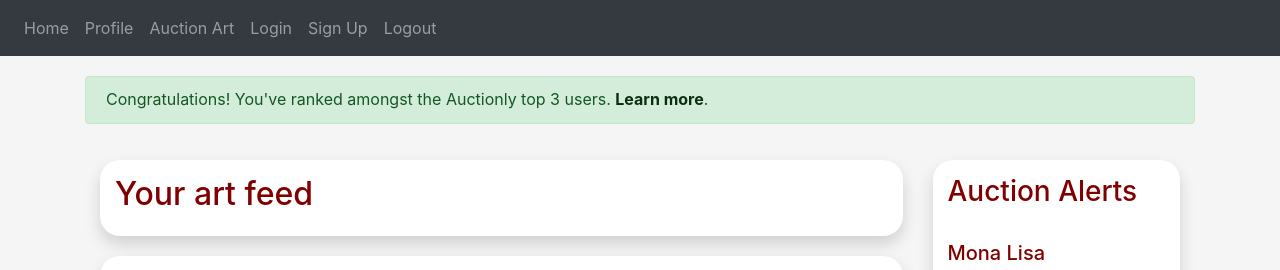
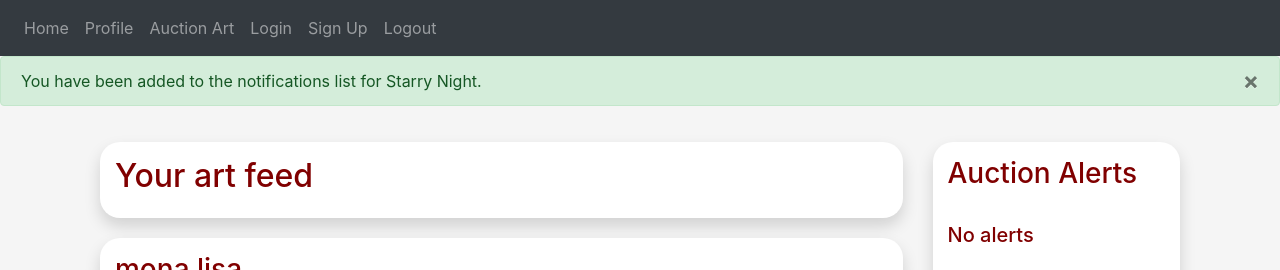
Before and after one commit to lua-lipa/auctionly, a Flask app: page /?art_id=2&notify=True in a window 1280 px wide. Shown: the top 270 px of the page. Run offline with Flask 2, Linux system fonts and the light colour scheme; a user stored in the database is signed in; data comes from the database, SQL or seed files in the repository; both versions use the stored data as it was after the commit; some libraries are stand-ins or nearby versions.

Commit message:
added functionality to notify users when art goes on auction

```diff
--- /dev/null
+++ b/auctionly/art/art_notifications.py
@@ -0,0 +1,14 @@
+from auctionly import db
+
+class Art_Notifications(db.Model):
+    """Art notification class implemented to create art notification"""
+    id = db.Column(db.Integer, primary_key=True)
+    user_id = db.Column(db.Integer, db.ForeignKey("user.id"))
+    art_id = db.Column(db.Integer, db.ForeignKey("art.id"))
+
+    def __init__(self, user_id, art_id):
+        self.user_id = user_id
+        self.art_id = art_id
+
+    def get_art_id(self):
+        return self.art_id
--- a/auctionly/templates/home.html
+++ b/auctionly/templates/home.html
@@ -5,9 +5,9 @@
         <link href="../static/css/style.css" rel="stylesheet">
       </head>
     <body>
-        <div class="alert alert-success" role="alert" style="padding-top: 10px; margin-top: 20px;">
+        <!-- <div class="alert alert-success" role="alert" style="padding-top: 10px; margin-top: 20px;">
             Congratulations! You've ranked amongst the Auctionly top 3 users. <a href="/rank_info" class="alert-link">Learn more</a>.
-          </div>
+          </div> -->
         <div class="container">
           <div class="row">
                 <div class="col-lg-9">
@@ -29,7 +29,11 @@
                                     <h8 style="color: maroon;">Status: <h8 style="color: black;">{%if art.get_up_for_auction() == "False":%} On Exhibition {%else:%} On Auction {%endif%}</h8>
                                     <p style="font-size: 13px; padding-top: 10px; color: black;">{{ art.get_description() }}</p>
                                     {%if art.get_up_for_auction() == "False":%}
-                                    <a href="/rank_info" role="button"><button type="button" class="btn btn-view-more">Notify me</button></a>
+                                        {%if art.get_art_id() is in notifications:%}
+                                        <a href="/?art_id={{ art.get_art_id() }}&notify=False" role="button"><button type="button" class="btn btn-view-more">Don't notify me</button></a>
+                                        {%else:%}
+                                        <a href="/?art_id={{ art.get_art_id() }}&notify=True" role="button"><button type="button" class="btn btn-view-more">Notify me</button></a>
+                                        {%endif%}
                                     {%else:%}
                                         <a href="/auction?id={{ feed.get_art_auction_id(art.get_art_id()) }}" role="button"><button type="button" class="btn btn-view-more">Go to auction</button></a>
                                     {%endif%}
@@ -42,30 +46,25 @@
                 <div class="auctions-card">
                     <h3><a style="color: maroon; text-decoration: none;" type="submit" name="view">Auction Alerts</a></h3>
                     <br>
+                    {% if not alerts: %}
                         <div class="media">
                             <div class="media-body">
-                            <h5><a style="color: maroon; text-decoration: none;" type="submit" name="view">Mona Lisa</a></h5>
+                                <h5><a style="color: maroon; text-decoration: none;" type="submit" name="view">No alerts</a></h5>
+                                <h7><a style="text-decoration: none; padding-top: 10px;" type="submit" name="view">You can sign up to be alerted when exhibition pieces go on auction by clicking the "Notify me" button</a></h7>
+                            </div>
+                        </div>
+                    {% else: %}
+                        {% for notify in alerts %}
+                            <div class="media">
+                                <div class="media-body">
+                                    <h5><a href="/auction?id={{ feed.get_art_auction_id(notify.get_art_id()) }}" style="color: maroon; text-decoration: none;" type="submit" name="view">{{ notify.get_name() }}</a></h5>
                                     <img src="https://picsum.photos/600/500" class="img-fluid center-small" style="padding-top: 10px; align-items: center;">
-                            <h7><a style="text-decoration: none; padding-top: 10px;" type="submit" name="view">Someone</a></h7>
+                                    <h7><a style="text-decoration: none; padding-top: 10px;" type="submit" name="view">{{ feed.get_user_name(notify.get_owner()) }}</a></h7>
                                 </div>
                             </div>
                             <hr>
-                    <div class="media">
-                        <div class="media-body">
-                            <h5><a style="color: maroon; text-decoration: none;" type="submit" name="view">Mona Lisa</a></h5>
-                            <img src="https://picsum.photos/600/500" class="img-fluid center-small" style="padding-top: 10px; align-items: center;">
-                            <h7><a style="text-decoration: none; padding-top: 10px;" type="submit" name="view">Someone</a></h7>
-                        </div>
-                    </div>
-                    <hr>
-                    <div class="media">
-                        <div class="media-body">
-                            <h5><a style="color: maroon; text-decoration: none;" type="submit" name="view">Mona Lisa</a></h5>
-                            <img src="https://picsum.photos/600/500" class="img-fluid center-small" style="padding-top: 10px; align-items: center;">
-                            <h7><a style="text-decoration: none; padding-top: 10px;" type="submit" name="view">Someone</a></h7>
-                        </div>
-                    </div>
-                    <hr>
+                        {% endfor %}
+                    {% endif %}
                 </div>
                 </div>
             </div>
--- a/auctionly/templates/signup.html
+++ b/auctionly/templates/signup.html
@@ -35,7 +35,7 @@
             <label class="form-check-label" for="Landscape">Landscape</label>
         </div>
         <div class="row" style="padding-left: 40px;">
-            <input class="form-check-input" name="Seascape" type="checkbox" value="Seascape" id="SSeascape">
+            <input class="form-check-input" name="Seascape" type="checkbox" value="Seascape" id="Seascape">
             <label class="form-check-label" for="Seascape">Seascape</label>
         </div>
         <div class="row" style="padding-left: 40px;">
--- a/auctionly/users/user.py
+++ b/auctionly/users/user.py
@@ -2,6 +2,7 @@
 from flask_login import UserMixin
 from .. import db
 from auctionly.art.art import Art
+from auctionly.art.art_notifications import Art_Notifications
 from auctionly.users.user_preference import User_Preference
 
 
@@ -59,3 +60,23 @@ class User(db.Model, UserMixin):
         for pref in user_pref:
             prefs.append(pref.get_name())
         return prefs
+
+    def get_auction_notification_list(self):
+        user_subs = Art_Notifications.query.filter_by(user_id=self.id).all()
+        user_notifications = []
+        for sub in user_subs:
+            art_id = sub.get_art_id()
+            print("art_id")
+            print(art_id)
+            art = Art.query.filter_by(id=art_id).first()
+            if(art.get_up_for_auction() == "True"):
+                user_notifications.append(art)
+        return user_notifications
+
+    def get_notification_list(self):
+        user_subs = Art_Notifications.query.filter_by(user_id=self.id).all()
+        subs_ids = []
+        for sub in user_subs:
+            art_id = sub.get_art_id()
+            subs_ids.append(art_id)
+        return subs_ids
--- a/auctionly/views.py
+++ b/auctionly/views.py
@@ -2,9 +2,10 @@ import datetime
 from . import db
 from .auction.auction import Auction
 from .art.art import Art
+from .art.art_notifications import Art_Notifications
 from .users.user import User
 from .system.feed import Feed
-from flask import Blueprint, render_template, request, url_for
+from flask import Blueprint, render_template, request, url_for, flash
 from flask_login import login_required
 import flask_login
 from werkzeug.utils import redirect
@@ -12,17 +13,35 @@ from werkzeug.utils import redirect
 views = Blueprint('views', __name__)
 
 
-@views.route('/')
+@views.route('/', methods=['GET', 'POST'])
 @login_required
 def home():
     user = flask_login.current_user
     user_pref = user.get_user_prefs()
     feed = Feed(user_pref)
+    user_notifications = user.get_notification_list()
+    user_auction_alerts = user.get_auction_notification_list()
     if not user_pref:
         user_feed = feed.get_feed()
     else:
         user_feed = feed.get_users_feed()
-    return render_template("home.html", feed_art=user_feed, feed=feed)
+    if (request.args.get("art_id") != None):
+        art_id = request.args.get('art_id')
+        notify = request.args.get('notify')
+        if(notify == "True"):
+            attach = Art_Notifications(flask_login.current_user.id, art_id)
+            db.session.add(attach)
+            db.session.commit()
+            message = "You have been added to the notifications list for " +  Art.query.filter_by(id=art_id).first().get_name() + "."
+            flash(message, category="success") # category="success"
+        elif(notify == "False"):
+            Art_Notifications.query.filter((Art_Notifications.art_id==art_id) & (Art_Notifications.user_id==flask_login.current_user.id)).delete()
+            user_notifications = user.get_notification_list()
+            message = "You have been removed from the notifications list for " +  Art.query.filter_by(id=art_id).first().get_name() + "."
+            flash(message, category="error") # category="success"
+
+
+    return render_template("home.html", feed_art=user_feed, feed=feed, notifications=user_notifications, alerts=user_auction_alerts)
 
 
 @views.route('/rank_info')
```
Also changed, not shown: auctionly/database.db. Lines whose indentation alone changed are shown as unchanged.
